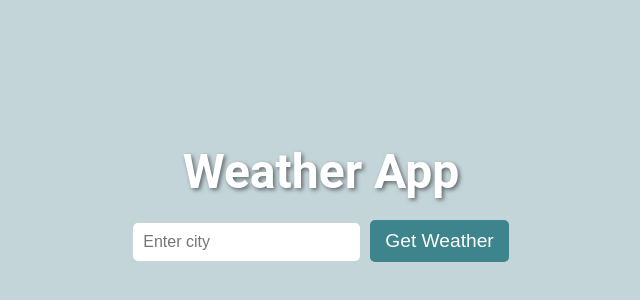
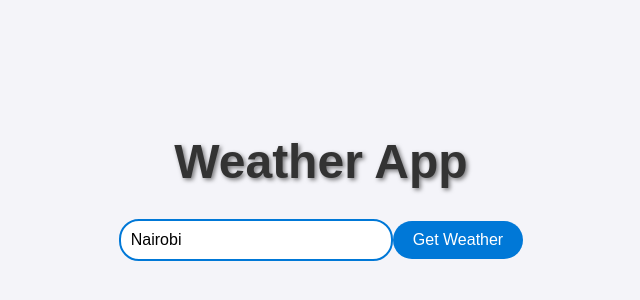
Before and after one commit to mwendwavickie/weather-app, a React (Create React App) app: page / in a window 1280 px wide. Shown: the part 204-504 px from the top of the page, without its empty margins (319-959 px from the left). Built offline with nearby package versions, Linux system fonts and the light colour scheme.

Commit message:
Add the forecast for 5 days.

```diff
--- a/src/App.css
+++ b/src/App.css
@@ -1,21 +1,20 @@
 /* Set a solid blue background color for the entire app */
 body {
-  background-color: #c4d5da; /* Solid blue background */
-  color: #fff; /* White text color for contrast */
-  font-family: Roboto, sans-serif; /* Clean, simple font */
   margin: 0;
-  padding: 0;
+  font-family: 'Arial', sans-serif;
+  background-color: #f4f4f9;
+  color: #333;
+  display: flex;
+  justify-content: center;
+  align-items: center;
+  height: 100vh;
+
 }
+
 /* Center the entire content vertically and horizontally */
 .App {
-  display: flex;
-  flex-direction: column;
-  justify-content: center;
-  align-items: center;
-  min-height: 100vh; /* Full-screen height */
+  text-align: center;
 }
-
-
 h1 {
   font-size: 3rem;
   margin-bottom: 20px;
@@ -24,53 +23,125 @@ h1 {
 form {
   margin-bottom: 20px;
 }
-input[type="text"] {
+
+.App input {
   padding: 10px;
-  font-size: 16px;
+  width: 250px;
+  margin: 10px 0;
+  border: 2px solid #0078d7;
+  border-radius: 20px;
+  outline: none;
+  font-size: 1rem;
+}
+
+.App button {
+  padding: 10px 20px;
+  background-color: #0078d7;
+  color: #fff;
   border: none;
-  border-radius: 5px;
-  margin-right: 10px;
-
-}
-button {
-  padding: 10px 15px;
-  font-size: 1.2rem;
-  background-color: #3e848d;
-  color: white;
-  border: none;
-  border-radius: 5px;
+  border-radius: 20px;
+  font-size: 1rem;
   cursor: pointer;
   transition: background-color 0.3s ease;
 }
-button:hover {
-  background-color: #0f4653;
+.App button:hover {
+  background-color: #005bb5;
 }
 
 .weather-card {
+  background: rgba(255, 255, 255, 0.9);
+  border-radius: 15px;
+  box-shadow: 0 8px 20px rgba(0, 0, 0, 0.1);
+  width: 300px;
   padding: 20px;
-  border-radius: 10px;
-  background-color: #ffffff;
-  box-shadow: 0 4px 8px rgba(0, 0, 0, 0.1);
+  margin-top: 20px;
+  text-align: center;
+  align-items: center;
+  animation: fadeIn 0.5s ease-in-out;
+}
+.weather-card h1 {
+  font-size: 1.5rem;
+  color: #0078d7;
+  margin-bottom: 10px;
+}
+.weather-card .date {
+  font-size: 0.9rem;
+  color: #666;
   margin-bottom: 20px;
-  color: black;
 }
 
-.weather-info {
-  background-color: #3e848d; /* Semi-transparent white background */
-  padding: 20px;
-  border-radius: 10px;
-  text-align: left;
-  max-width: 400px;
+.weather-card .weather-info {
+  display: grid;
+  grid-template-columns: 1fr 2fr;
+  gap: 10px;
+  align-items: center;
 }
-.weather-info h3 {
+
+.weather-card .weather-info p {
+  margin: 0;
+  font-size: 1.1rem;
+  color: #444;
+}
+
+.weather-card .weather-info p svg {
+  vertical-align: middle;
+  margin-right: 5px;
+}
+
+/* Forecast Section */
+.forecast {
+  margin-top: 30px;
+  text-align: center;
+}
+
+.forecast-title {
+  font-size: 1.3rem;
+  color: #0078d7;
   margin-bottom: 15px;
 }
-.weather-info p {
+
+.forecast-cards {
   display: flex;
-  align-items: center;
-  font-size: 1.2rem;
-  margin: 10px 0;
+  justify-content: center;
+  flex-wrap: wrap;
+  gap: 15px;
 }
-.weather-info p svg {
-  margin-right: 10px;
+
+.forecast-card {
+  background: rgba(255, 255, 255, 0.9);
+  border-radius: 10px;
+  box-shadow: 0 4px 10px rgba(0, 0, 0, 0.1);
+  width: 120px;
+  padding: 10px;
+  text-align: center;
+  animation: fadeIn 0.5s ease-in-out;
 }
+
+.forecast-card h3 {
+  font-size: 1rem;
+  color: #444;
+  margin-bottom: 5px;
+}
+
+.forecast-card .icon {
+  font-size: 2rem;
+  color: #0078d7;
+  margin-bottom: 10px;
+}
+
+.forecast-card p {
+  margin: 0;
+  font-size: 0.9rem;
+  color: #555;
+}
+
+@keyframes fadeIn {
+  from {
+    opacity: 0;
+    transform: translateY(-10px);
+  }
+  to {
+    opacity: 1;
+    transform: translateY(0);
+  }
+}
--- a/src/App.js
+++ b/src/App.js
@@ -7,11 +7,14 @@ import './App.css';
 const App = () => {
 
    //state to store the city entered by the user
-   const [city, setCity] = useState('');
+   const [city, setCity] = useState('Nairobi');
    //state to store weather fetched from the API
    const [weather, setWeather]= useState(null);
    //State to store error
    const [error, setError] = useState('');
+   //State to store forecast
+   const [forecast, setForecast] = useState([]);
+
 
   //OpenWeather API key
    const API_KEY = '0e458ff892f42c8171c455d007e8b535';
@@ -29,11 +32,20 @@ const App = () => {
       );
       //Store data in state
       setWeather(response.data);
+
+      //API request to fetch 5-day weather forecast for the entered city
+      const forecastResponse = await axios.get(
+        `https://api.openweathermap.org/data/2.5/forecast?q=${city}&appid=${API_KEY}&units=metric`
+     );
+     //Store forecast data in state
+     setForecast(forecastResponse.data.list.slice(0, 5)); // Limit to 5 data points
+
     } catch (error) {
       // if city is not found display an erro
       setError ('City not found');
       //reset the weather data if the city is not found
       setWeather (null);
+      setForecast (null);
 
     }
    };
@@ -83,6 +95,32 @@ const App = () => {
           </div>
         </div>
       )}
+
+      {/* If forecast data is available, display it */}
+      {forecast.length > 0 && (
+               <div className="forecast">
+                  <h2>5-Day Forecast</h2>
+                  <div className="forecast-cards">
+                     {forecast.map((day, index) => (
+                        <div key={index} className="forecast-card">
+                           <p>{new Date(day.dt_txt).toLocaleDateString()}</p>
+                           <p>
+                              <WiThermometer size={30} /> {day.main.temp}°C
+                           </p>
+                           <p>
+                              <WiDaySunny size={30} /> {day.weather[0].description}
+                           </p>
+                           <p>
+                              <WiRaindrop size={30} /> Humidity: {day.main.humidity}%
+                           </p>
+                           <p>
+                              <WiStrongWind size={30} /> Wind: {day.wind.speed} m/s
+                           </p>
+                        </div>
+                     ))}
+                  </div>
+               </div>
+            )}
       </div>
     </div>
   ) ;
```
